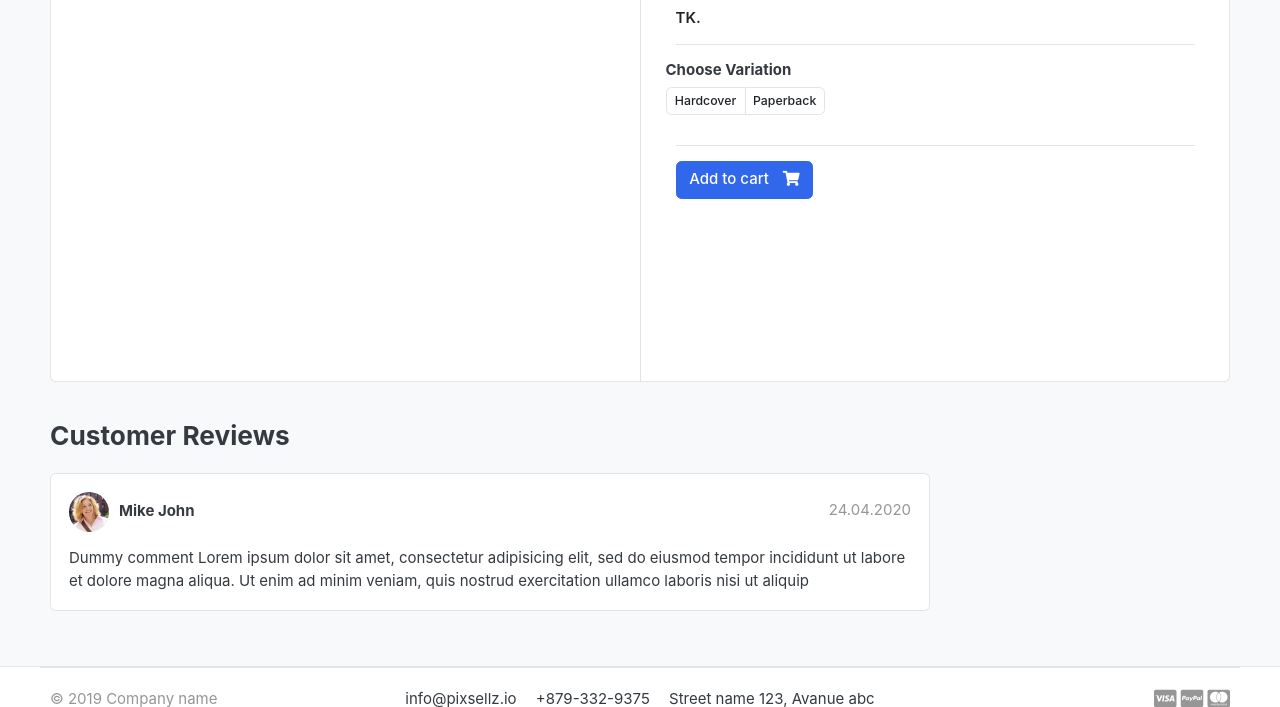
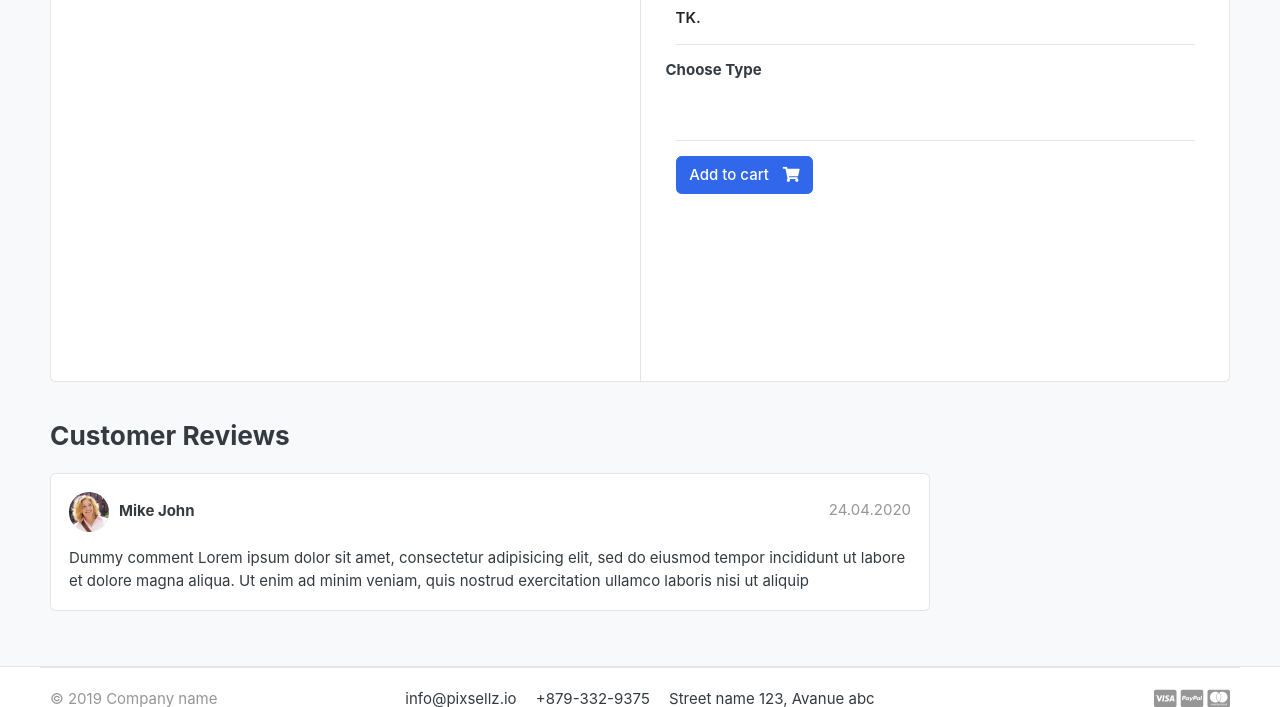
Before and after one commit to masum2617/Bookshop_Django, a Django app: template templates/books/book_detail.html in a window 1280 px wide. Shown: the part 238-945 px from the top of the page. Run offline with Django 3.2, Linux system fonts and the light colour scheme; the template is opened without the code that fills it, so the values that code supplies are empty; some libraries are stand-ins or nearby versions; some web fonts are replaced.

Commit message:
book type and cart add functionality updated

```diff
--- a/cart/admin.py
+++ b/cart/admin.py
@@ -3,7 +3,7 @@ from .models import Cart, Cart_Item
 # Register your models here.
 
 class Cart_ItemAdmin(admin.ModelAdmin):
-    list_display = ('book', 'quantity', 'user', 'is_active')
+    list_display = ('book', 'quantity', 'user', 'is_active', 'book_type')
 
 admin.site.register(Cart)
 admin.site.register(Cart_Item, Cart_ItemAdmin)
--- a/cart/models.py
+++ b/cart/models.py
@@ -1,6 +1,7 @@
 from datetime import datetime
 from django.db import models
-from books.models import Book
+from django.db.models.fields.related import OneToOneField
+from books.models import Book,Variation
 from users.models import Account
 # Create your models here.
 
@@ -17,6 +18,7 @@ class Cart_Item(models.Model):
     user = models.ForeignKey(Account, on_delete=models.CASCADE, null=True)
     quantity = models.IntegerField()
     is_active = models.BooleanField(default=True)
+    book_type = models.CharField(max_length=20, null=True)
 
     def __str__(self):
         return self.book.book_title
--- a/cart/views.py
+++ b/cart/views.py
@@ -1,9 +1,10 @@
+
 from cart.models import Cart_Item
 from cart.models import Cart
 from django.shortcuts import redirect, render
-from books.models import Book
+from books.models import Book, Variation
 # Create your views here.
-
+from django.db.models import Q
 def _cart_id(request):
     cart = request.session.session_key
     if not cart:
@@ -34,6 +35,8 @@ def cart(request):
 def add_to_cart(request, book_id):
     current_user = request.user
     single_book = Book.objects.get(id=book_id)
+    if request.method == 'POST':
+        value = request.POST['cover']
     if current_user.is_authenticated:
         try:
             cart = Cart.objects.get(cart_id=_cart_id(request))
@@ -46,6 +49,7 @@ def add_to_cart(request, book_id):
             cart_item = Cart_Item.objects.get(book=single_book, cart_item= cart)
             cart_item.quantity +=1
             cart_item.user = current_user
+
             cart_item.save()
         except Cart_Item.DoesNotExist:
             cart_item = Cart_Item.objects.create(
@@ -66,13 +70,18 @@ def add_to_cart(request, book_id):
         cart.save()
         try:
             cart_item = Cart_Item.objects.get(book=single_book, cart_item=cart)
+            if request.method =='POST':
+                cart_item.book_type = value
             cart_item.quantity +=1
+
             cart_item.save()
         except Cart_Item.DoesNotExist:
             cart_item = Cart_Item.objects.create(
                 book = single_book,
                 cart_item = cart,
                 quantity = 1,
+                book_type = value
+
 
             )
             cart_item.save()
--- a/templates/books/book_detail.html
+++ b/templates/books/book_detail.html
@@ -32,14 +32,27 @@
     <hr>
         <div class="row">
             <div class="item-option-select">
-                <h6>Choose Variation</h6>
+                <h6>Choose Type</h6>
                 <div class="btn-group btn-group-sm btn-group-toggle" data-toggle="buttons">
-                  <label class="btn btn-light">
-                    <input type="radio" name="radio_color"> Hardcover
-                  </label>
-                  <label class="btn btn-light">
-                    <input type="radio" name="radio_color" > Paperback
-                  </label>
+                    {% for type in single_book.variation_set.all %}
+                    {% if type.variation_value1 and type.variation_value2 %}
+                        <label class="btn btn-light">
+                            <input type="radio" name="cover" value="{{ type.variation_value1 }}"> {{ type.variation_value1 | capfirst }}
+                        </label>
+                        <label class="btn btn-light">
+                            <input type="radio" name="cover" value="{{ type.variation_value2 }}" > {{ type.variation_value2 | capfirst }}
+                        </label>
+                    {% elif type.variation_value1 %}
+                        <label class="btn btn-light">
+                            <input type="radio" name="cover" value="{{ type.variation_value1 }}"> {{ type.variation_value1 | capfirst}}
+                        </label>
+                    {% else %}
+                        <label class="btn btn-light">
+                            <input type="radio" name="cover" value="{{ type.variation_value2 }}" > {{ type.variation_value2 | capfirst }}
+                        </label>
+                    {% endif %}
+                    {% endfor %}
+
                 </div>
             </div>
         </div> <!-- row.// -->
```
Also changed, not shown: books/admin.py (+6 -1 lines), books/models.py (+17 -0 lines), books/migrations/0002_auto_20210814_1935.py (added), books/migrations/0003_auto_20210815_1122.py (added), books/migrations/0004_auto_20210815_1124.py (added), books/migrations/0005_alter_variation_book_type.py (added), books/migrations/0006_alter_variation_book_type.py (added), cart/migrations/0003_cart_item_book_type.py (added), cart/migrations/0004_cart_item_type_of_book.py (added), cart/migrations/0005_auto_20210815_1545.py (added), cart/migrations/0006_alter_cart_item_book_type.py (added), cart/migrations/0007_alter_cart_item_book_type.py (added).
